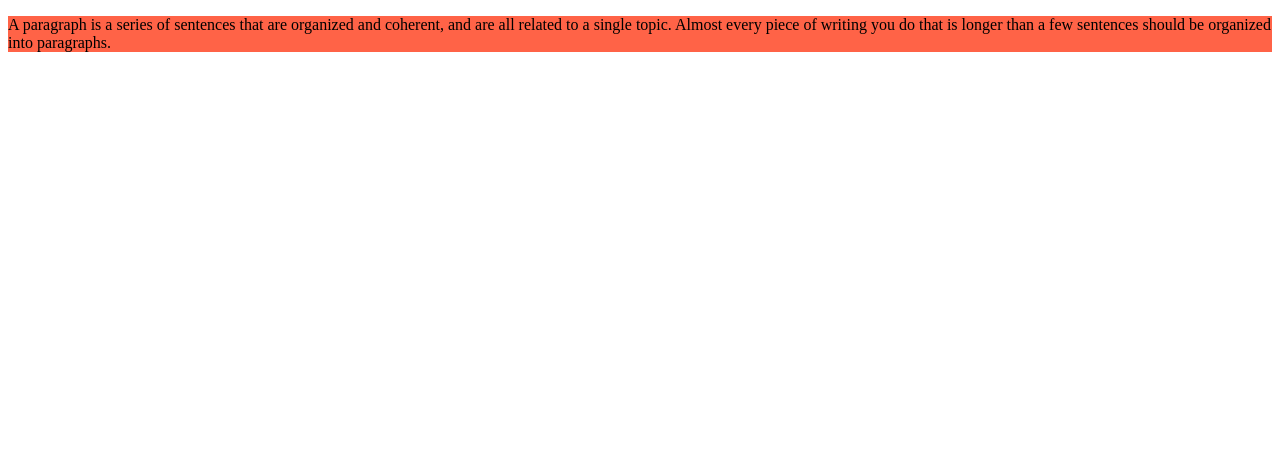
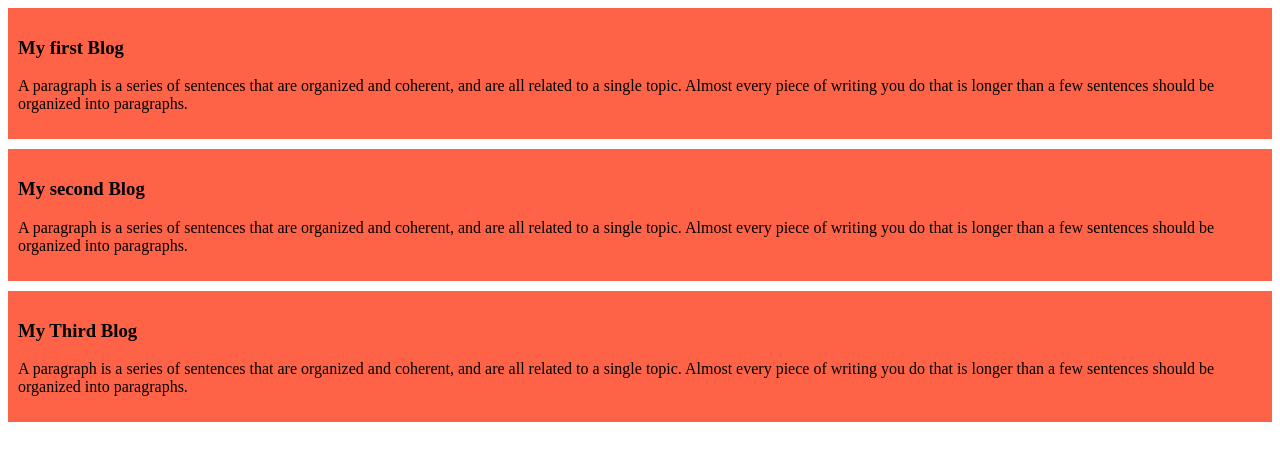
Before and after one commit to Tanvir-Tanu63/my-simple-website, a plain HTML site: page index.html in a window 1280 px wide. Drawn offline with Linux system fonts and the light colour scheme.

Commit message:
addedd the second and the third blog

```diff
--- a/index.html
+++ b/index.html
@@ -8,9 +8,21 @@
 </head>
 <body>
     <div>
+        <h3>My first Blog</h3>
+        <p>A paragraph is a series of sentences that are organized and coherent, and are all related to a single topic. Almost every piece of writing you do that is longer than a few sentences should be organized into paragraphs.
+        </p>
+    </div>
+    <div>
+        <h3>My second Blog</h3>
+        <p>A paragraph is a series of sentences that are organized and coherent, and are all related to a single topic. Almost every piece of writing you do that is longer than a few sentences should be organized into paragraphs.
+        </p>
+    </div>
+    <div>
+        <h3>My Third Blog</h3>
         <p>A paragraph is a series of sentences that are organized and coherent, and are all related to a single topic. Almost every piece of writing you do that is longer than a few sentences should be organized into paragraphs.
         </p>
     </div>
 
+
 </body>
 </html>
--- a/styles/blog.css
+++ b/styles/blog.css
@@ -1,3 +1,5 @@
 div{
     background-color: tomato;
+    padding: 10px;
+    margin-bottom: 10px;
 }
```
